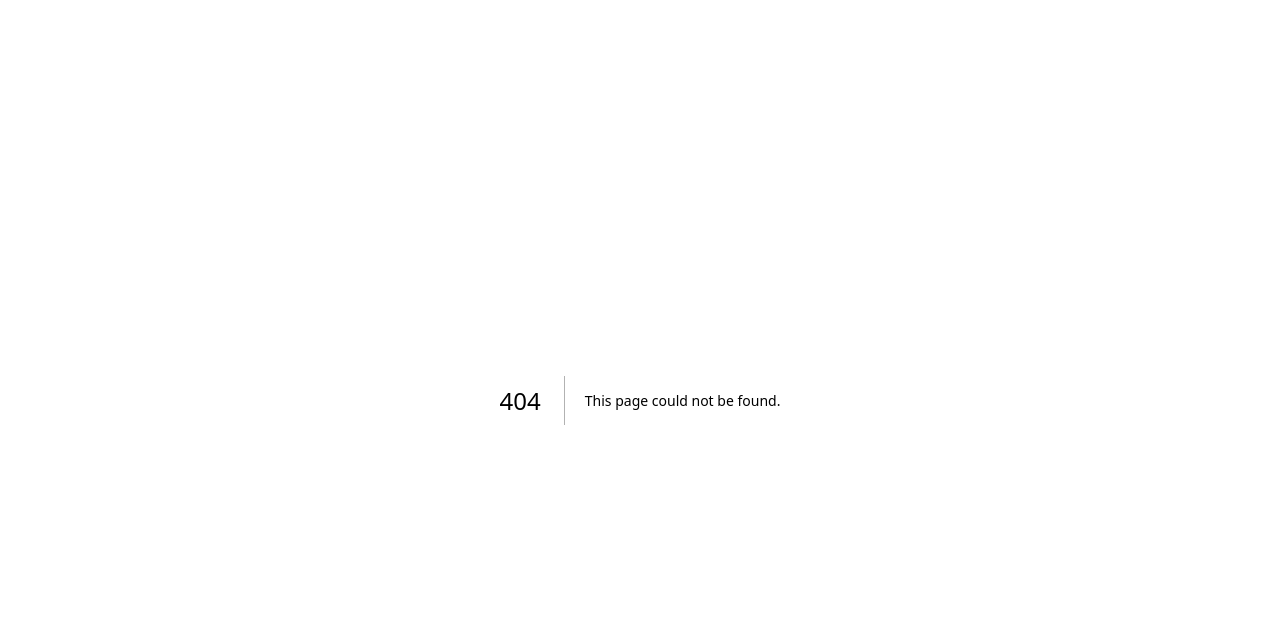
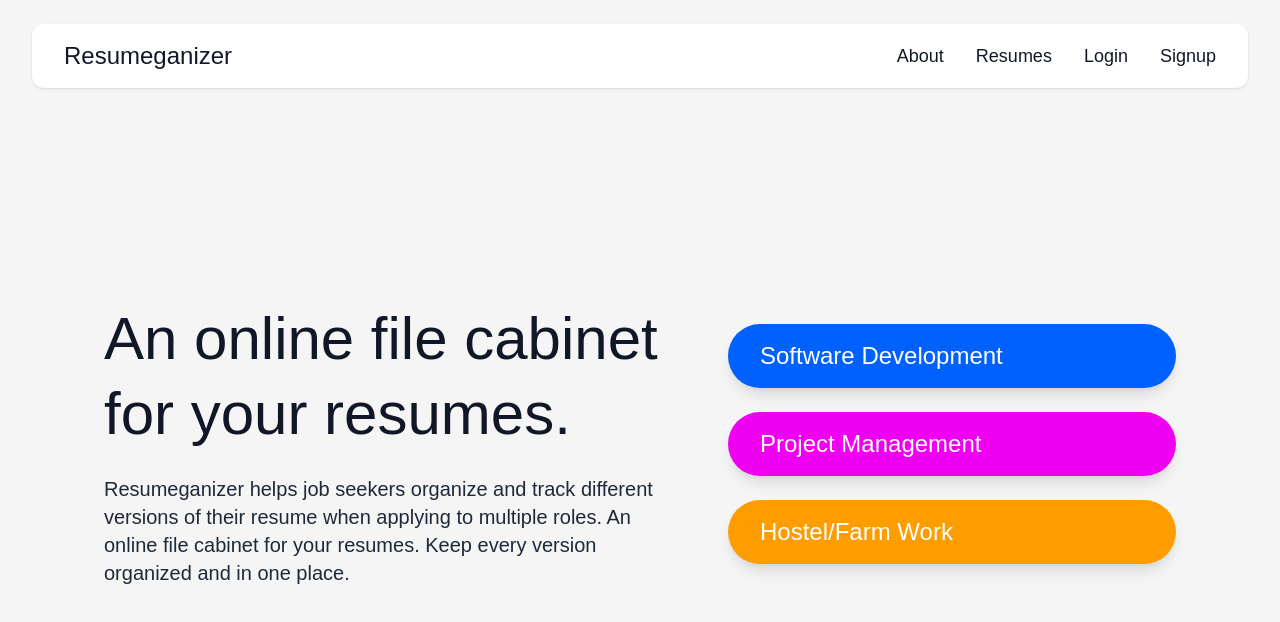
Before and after one commit to weeezik/resumeganizer, a Next.js app: page /landing in a window 1280 px wide. Before the commit this address had no page. Shown: the top 622 px of the page. Built offline with nearby package versions, Linux system fonts and the light colour scheme.

Commit message:
create landing page from figma layout

```diff
--- /dev/null
+++ b/app/landing/page.tsx
@@ -0,0 +1,48 @@
+import React from 'react'
+
+const categories = [
+  { name: 'Software Development', color: 'bg-[#0061FE]' },
+  { name: 'Project Management', color: 'bg-[#F000F0]' },
+  { name: 'Hostel/Farm Work', color: 'bg-[#FE9D00]' },
+]
+
+export default function LandingPage() {
+  return (
+    <div className="min-h-screen bg-[#F6F5F5] flex flex-col">
+      {/* Navigation Bar */}
+      <nav className="flex items-center justify-between bg-white rounded-xl mt-6 mx-8 px-8 py-4 shadow-sm">
+        <span className="text-2xl font-medium text-gray-900">Resumeganizer</span>
+        <div className="flex gap-8 text-lg font-normal text-gray-900">
+          <a href="#about" className="hover:underline">About</a>
+          <a href="#resumes" className="hover:underline">Resumes</a>
+          <a href="#login" className="hover:underline">Login</a>
+          <a href="#signup" className="hover:underline">Signup</a>
+        </div>
+      </nav>
+
+      {/* Hero Section */}
+      <main className="flex-1 flex flex-col md:flex-row items-center justify-center px-8 py-12 gap-12">
+        {/* Left: Headline and Text */}
+        <div className="max-w-xl">
+          <h1 className="text-5xl md:text-6xl font-light mb-6 leading-tight text-gray-900">
+            An online file cabinet<br />for your resumes.
+          </h1>
+          <p className="text-xl text-gray-800">
+            Resumeganizer helps job seekers organize and track different versions of their resume when applying to multiple roles. An online file cabinet for your resumes. Keep every version organized and in one place.
+          </p>
+        </div>
+        {/* Right: Category Pills */}
+        <div className="flex flex-col gap-6 items-end w-full max-w-md">
+          {categories.map((cat) => (
+            <div
+              key={cat.name}
+              className={`w-full rounded-full ${cat.color} text-white text-2xl font-medium py-4 px-8 shadow-lg`}
+            >
+              {cat.name}
+            </div>
+          ))}
+        </div>
+      </main>
+    </div>
+  )
+}
```
